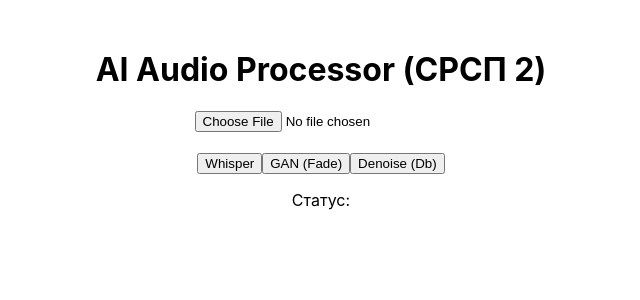
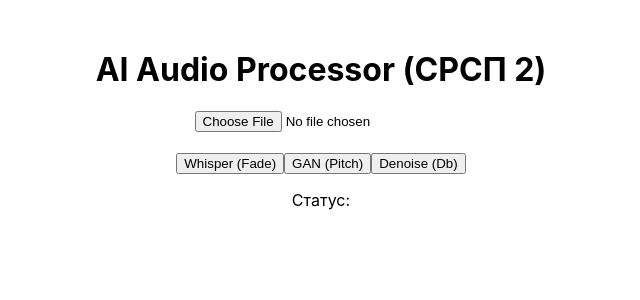
Before and after one commit to ATJakeDog/frontend-audio-microservice, a React (Create React App) app: page / in a window 1280 px wide. Shown: the top 300 px of the page, without its empty margins (319-959 px from the left). Built offline with nearby package versions, Linux system fonts and the light colour scheme.

Commit message:
SRSP2 Wavesurfer UI

```diff
--- a/src/App.js
+++ b/src/App.js
@@ -89,8 +89,8 @@ function App() {
       <h1>AI Audio Processor (СРСП 2)</h1>
       <input type="file" accept="audio/*" onChange={(e) => setFile(e.target.files[0])} />
       <br/><br/>
-      <button onClick={() => startModel("whisper")}>Whisper</button>
-      <button onClick={() => startModel("gan")}>GAN (Fade)</button>
+      <button onClick={() => startModel("whisper")}>Whisper (Fade)</button>
+      <button onClick={() => startModel("gan")}>GAN (Pitch)</button>
       <button onClick={() => startModel("denoise")}>Denoise (Db)</button>
       <p>Статус: {msg}</p>
 
```
